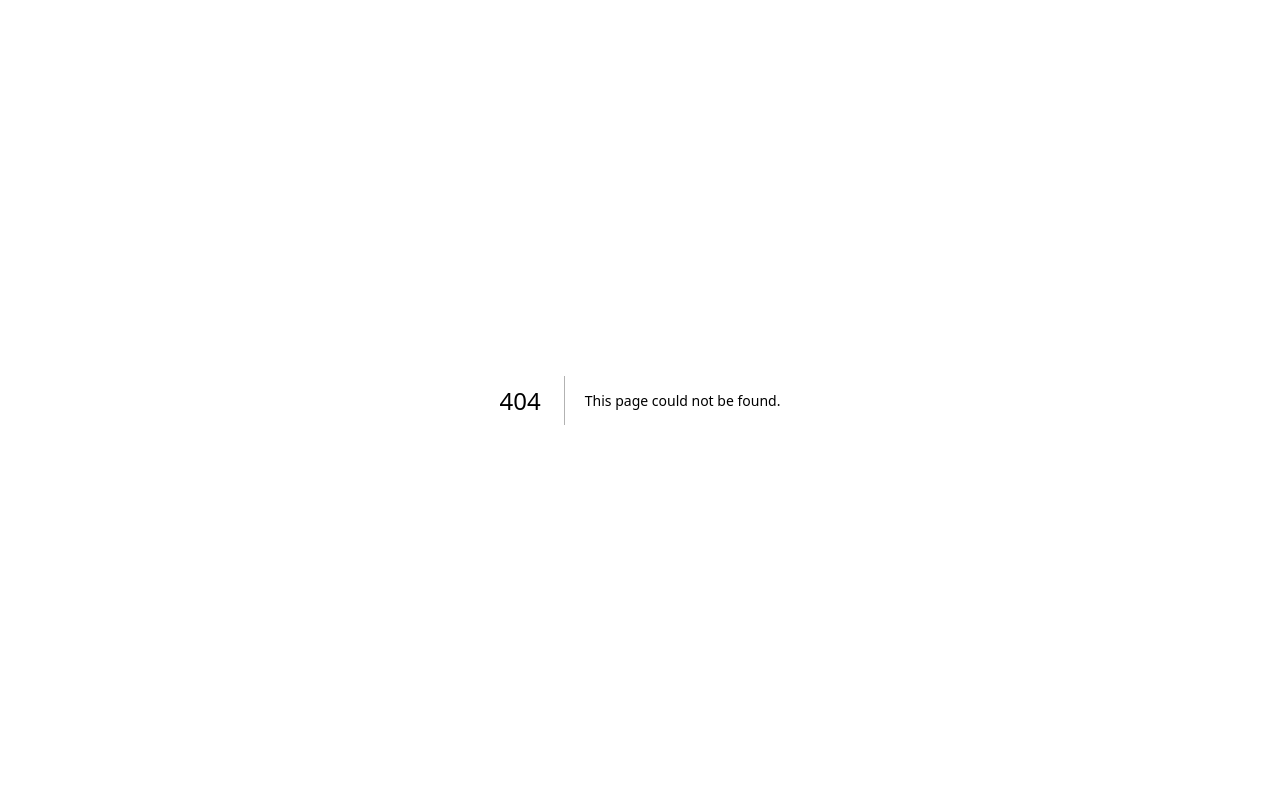
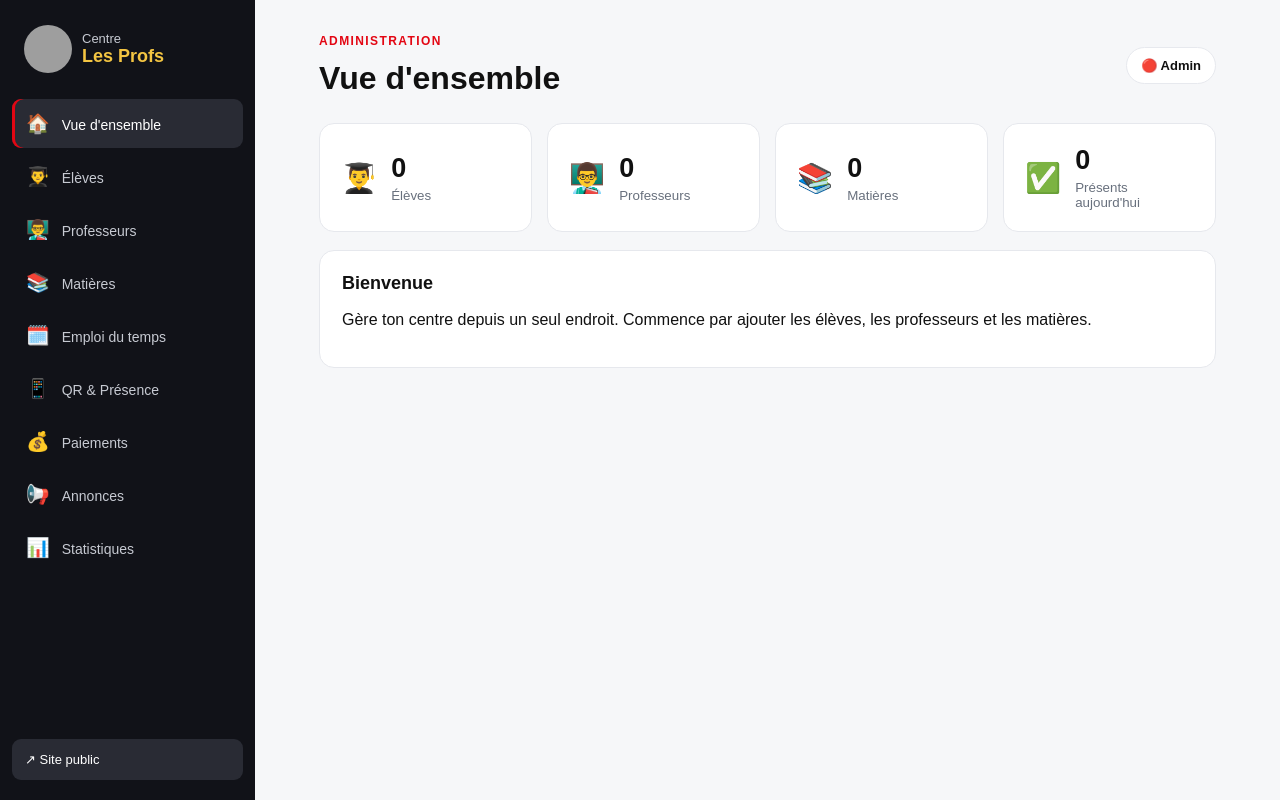
Before and after one commit to SKCRAZY/Centre-les-profs, a Next.js app: page /admin in a window 1280 px wide. Before the commit this address had no page. Built offline with nearby package versions, Linux system fonts and the light colour scheme; grey boxes are pictures that could not be loaded.

Commit message:
Add admin dashboard

```diff
--- /dev/null
+++ b/app/admin/page.tsx
@@ -0,0 +1,33 @@
+'use client';
+import {useEffect,useState} from "react";
+import {QRCodeSVG} from "qrcode.react";
+const levels=["3ème année collège","Tronc Commun","1ère année Bac","2ème année Bac"];
+const tabs=[["home","🏠","Vue d'ensemble"],["students","👨‍🎓","Élèves"],["teachers","👨‍🏫","Professeurs"],["subjects","📚","Matières"],["schedule","🗓️","Emploi du temps"],["qr","📱","QR & Présence"],["payments","💰","Paiements"],["news","📢","Annonces"],["stats","📊","Statistiques"]];
+const id=()=>Math.random().toString(36).slice(2);
+const load=(k:string)=>{try{return JSON.parse(localStorage.getItem(k)||"[]")}catch{return[]}};
+export default function Admin(){
+ const [tab,setTab]=useState("home"),[ready,setReady]=useState(false);
+ const [students,setStudents]=useState<any[]>([]),[teachers,setTeachers]=useState<any[]>([]),[subjects,setSubjects]=useState<any[]>([]),[schedule,setSchedule]=useState<any[]>([]),[payments,setPayments]=useState<any[]>([]),[news,setNews]=useState<any[]>([]),[presence,setPresence]=useState<any[]>([]),[selected,setSelected]=useState<any>(null);
+ useEffect(()=>{setStudents(load("students"));setTeachers(load("teachers"));setSubjects(load("subjects"));setSchedule(load("schedule"));setPayments(load("payments"));setNews(load("news"));setPresence(load("presence"));setReady(true)},[]);
+ useEffect(()=>{if(ready){localStorage.setItem("students",JSON.stringify(students));localStorage.setItem("teachers",JSON.stringify(teachers));localStorage.setItem("subjects",JSON.stringify(subjects));localStorage.setItem("schedule",JSON.stringify(schedule));localStorage.setItem("payments",JSON.stringify(payments));localStorage.setItem("news",JSON.stringify(news));localStorage.setItem("presence",JSON.stringify(presence));}},[students,teachers,subjects,schedule,payments,news,presence,ready]);
+ const del=(set:any,arr:any[],x:string)=>set(arr.filter((a:any)=>a.id!==x));
+ const add=(e:any,set:any,arr:any[],type:string)=>{e.preventDefault();let f=new FormData(e.currentTarget),o:any={id:id()};f.forEach((v,k)=>o[k]=v);if(type==="student")o.code="CLP-"+Date.now().toString().slice(-6);set([...arr,o]);e.currentTarget.reset()};
+ const mark=(status:string)=>{if(!selected)return;let date=new Date().toISOString().slice(0,10);setPresence([...presence.filter((p:any)=>!(p.student===selected.id&&p.date===date)),{id:id(),student:selected.id,date,status}])};
+ if(!ready)return <div className="loading">Chargement...</div>;
+ const today=new Date().toISOString().slice(0,10), present=presence.filter((p:any)=>p.date===today&&p.status==="Présent").length;
+ const Form=({children,onSubmit}:any)=><form className="form" onSubmit={onSubmit}>{children}</form>;
+ return <main className="dash"><aside><a className="logo" href="/"><img src="/logo.jpeg"/><span>Centre<br/><b>Les Profs</b></span></a>{tabs.map(t=><button className={tab===t[0]?"active":""} onClick={()=>setTab(t[0])} key={t[0]}><i>{t[1]}</i><span>{t[2]}</span></button>)}<a className="public" href="/">↗ Site public</a></aside>
+ <section className="content"><div className="top"><div><p className="tag">ADMINISTRATION</p><h1>{tabs.find(x=>x[0]===tab)?.[2]}</h1></div><b>🔴 Admin</b></div>
+ {tab==="home"&&<><div className="metrics"><Metric i="👨‍🎓" n={students.length} t="Élèves"/><Metric i="👨‍🏫" n={teachers.length} t="Professeurs"/><Metric i="📚" n={subjects.length} t="Matières"/><Metric i="✅" n={present} t="Présents aujourd'hui"/></div><Box title="Bienvenue"><p>Gère ton centre depuis un seul endroit. Commence par ajouter les élèves, les professeurs et les matières.</p></Box></>}
+ {tab==="students"&&<div className="cols"><Box title="Ajouter un élève"><Form onSubmit={(e:any)=>add(e,setStudents,students,"student")}><input name="name" placeholder="Nom complet" required/><input name="phone" placeholder="Téléphone"/><select name="level">{levels.map(x=><option key={x}>{x}</option>)}</select><button>Ajouter</button></Form></Box><Box title={"Liste des élèves ("+students.length+")"}>{students.map(s=><Row key={s.id} title={s.name} sub={s.level+" • "+(s.phone||"")} action={()=>del(setStudents,students,s.id)}/>)}{!students.length&&<p className="empty">Aucun élève.</p>}</Box></div>}
+ {tab==="teachers"&&<div className="cols"><Box title="Ajouter un professeur"><Form onSubmit={(e:any)=>add(e,setTeachers,teachers,"teacher")}><input name="name" placeholder="Nom complet" required/><input name="subject" placeholder="Matière"/><input name="phone" placeholder="Téléphone"/><select name="level">{levels.map(x=><option key={x}>{x}</option>)}</select><button>Ajouter</button></Form></Box><Box title="Professeurs">{teachers.map(x=><Row key={x.id} title={x.name} sub={(x.subject||"")+" • "+x.level} action={()=>del(setTeachers,teachers,x.id)}/>)}{!teachers.length&&<p className="empty">Aucun professeur.</p>}</Box></div>}
+ {tab==="subjects"&&<div className="cols"><Box title="Ajouter une matière"><Form onSubmit={(e:any)=>add(e,setSubjects,subjects,"subject")}><input name="name" placeholder="Nom de la matière" required/><select name="level">{levels.map(x=><option key={x}>{x}</option>)}</select><button>Ajouter</button></Form></Box><Box title="Matières">{subjects.map(x=><Row key={x.id} title={x.name} sub={x.level} action={()=>del(setSubjects,subjects,x.id)}/>)}{!subjects.length&&<p className="empty">Aucune matière.</p>}</Box></div>}
+ {tab==="schedule"&&<div className="cols"><Box title="Nouvelle séance"><Form onSubmit={(e:any)=>add(e,setSchedule,schedule,"schedule")}><select name="level">{levels.map(x=><option key={x}>{x}</option>)}</select><input name="subject" placeholder="Matière" required/><input name="teacher" placeholder="Professeur"/><input name="day" placeholder="Jour"/><input name="time" placeholder="Heure"/><button>Ajouter</button></Form></Box><Box title="Emploi du temps">{schedule.map(x=><Row key={x.id} title={x.subject+" — "+x.level} sub={(x.day||"")+" • "+(x.time||"")+" • "+(x.teacher||"")} action={()=>del(setSchedule,schedule,x.id)}/>)}{!schedule.length&&<p className="empty">Aucune séance.</p>}</Box></div>}
+ {tab==="qr"&&<div className="cols"><Box title="Choisir un élève"><div className="selectList">{students.map(s=><button className="pick" onClick={()=>setSelected(s)} key={s.id}>{s.name}<small>{s.code}</small></button>)}</div>{!students.length&&<p className="empty">Ajoute des élèves d'abord.</p>}</Box><Box title={selected?selected.name:"QR Code & présence"}>{selected?<div className="qr"><QRCodeSVG value={selected.code} size={210}/><code>{selected.code}</code><div><button onClick={()=>mark("Présent")} className="green">✓ Présent</button><button onClick={()=>mark("Absent")} className="redbtn">✕ Absent</button><button onClick={()=>mark("Retard")} className="orange">⏱ Retard</button></div></div>:<p className="empty">Sélectionne un élève.</p>}</Box></div>}
+ {tab==="payments"&&<div className="cols"><Box title="Ajouter un paiement"><Form onSubmit={(e:any)=>add(e,setPayments,payments,"payment")}><select name="student"><option>Choisir un élève</option>{students.map(s=><option key={s.id}>{s.name}</option>)}</select><input name="amount" type="number" placeholder="Montant DH" required/><select name="status"><option>Payé</option><option>En attente</option></select><button>Enregistrer</button></Form></Box><Box title="Paiements">{payments.map(x=><Row key={x.id} title={x.student} sub={x.amount+" DH • "+x.status} action={()=>del(setPayments,payments,x.id)}/>)}{!payments.length&&<p className="empty">Aucun paiement.</p>}</Box></div>}
+ {tab==="news"&&<div className="cols"><Box title="Nouvelle annonce"><Form onSubmit={(e:any)=>add(e,setNews,news,"news")}><input name="title" placeholder="Titre" required/><textarea name="text" placeholder="Contenu" required/><button>Publier</button></Form></Box><Box title="Annonces">{news.map(x=><Row key={x.id} title={"📢 "+x.title} sub={x.text} action={()=>del(setNews,news,x.id)}/>)}{!news.length&&<p className="empty">Aucune annonce.</p>}</Box></div>}
+ {tab==="stats"&&<><div className="metrics"><Metric i="👨‍🎓" n={students.length} t="Total élèves"/><Metric i="👨‍🏫" n={teachers.length} t="Total professeurs"/><Metric i="💰" n={payments.filter(x=>x.status==="Payé").length} t="Paiements payés"/><Metric i="🗓️" n={schedule.length} t="Séances"/></div><Box title="Répartition par niveau">{levels.map(x=><div className="stat" key={x}><span>{x}</span><b>{students.filter(s=>s.level===x).length} élèves</b></div>)}</Box></>}
+ </section></main>}
+function Box({title,children}:{title:string,children:any}){return <div className="box"><h2>{title}</h2>{children}</div>}
+function Metric({i,n,t}:{i:string,n:number,t:string}){return <div className="metric"><i>{i}</i><div><b>{n}</b><small>{t}</small></div></div>}
+function Row({title,sub,action}:{title:string,sub:string,action:()=>void}){return <div className="row"><div><b>{title}</b><small>{sub}</small></div><button className="delete" onClick={action}>Supprimer</button></div>}
```
